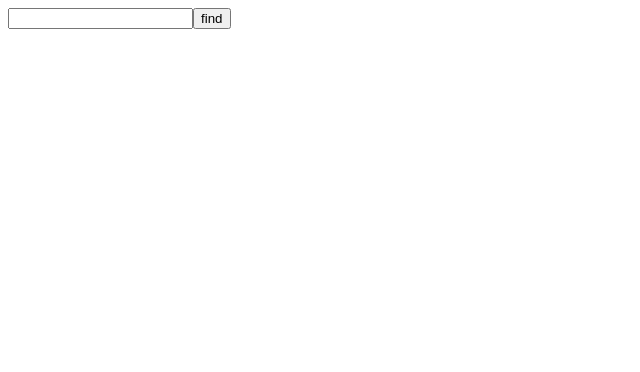
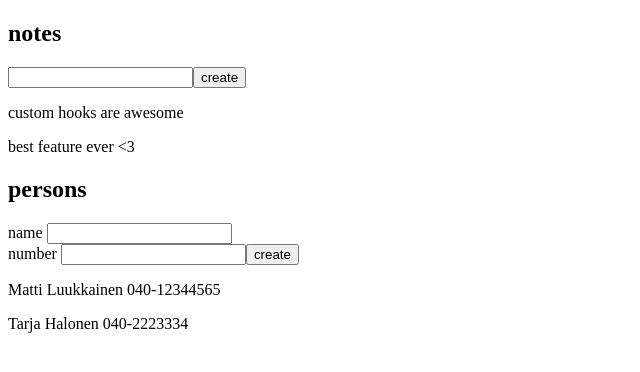
Before and after one commit to DagnaSchmidt/Full-Stack-Open-2023-part6, a React (Create React App) app: page / in a window 1280 px wide. Shown: the top 372 px of the page, without its empty margins (0-640 px from the left). Built offline with nearby package versions, Linux system fonts and the light colour scheme; data requests are answered from the project's data file.

Commit message:
part7 7.8

```diff
--- a/db.json
+++ b/db.json
@@ -50,5 +50,27 @@
       "id": "86608",
       "votes": 0
     }
+  ],
+  "notes": [
+    {
+      "id": 1,
+      "content": "custom hooks are awesome"
+    },
+    {
+      "id": 2,
+      "content": "best feature ever <3"
+    }
+  ],
+  "persons": [
+    {
+      "id": 1,
+      "name": "Matti Luukkainen",
+      "number": "040-12344565"
+    },
+    {
+      "id": 2,
+      "name": "Tarja Halonen",
+      "number": "040-2223334"
+    }
   ]
 }
--- a/src/index.js
+++ b/src/index.js
@@ -59,5 +59,9 @@ import ReactDOM from 'react-dom/client';
 // ReactDOM.createRoot(document.getElementById('root')).render(<BrowserRouter><App /></BrowserRouter>);
 
 //COUNTRIES
-import App from './countries/App';
+// import App from './countries/App';
+// ReactDOM.createRoot(document.getElementById('root')).render(<App />);
+
+//NOTES AND PERSONS
+import App from './notes-and-persons/App';
 ReactDOM.createRoot(document.getElementById('root')).render(<App />);
--- /dev/null
+++ b/src/notes-and-persons/App.js
@@ -0,0 +1,91 @@
+import { useState, useEffect } from 'react';
+import axios from 'axios';
+
+const useField = (type) => {
+  const [value, setValue] = useState('')
+
+  const onChange = (event) => {
+    setValue(event.target.value)
+  }
+
+  return {
+    type,
+    value,
+    onChange
+  }
+}
+
+const useResource = (baseUrl) => {
+  const [resources, setResources] = useState([]);
+
+  const getData = (baseUrl) => {
+    axios.get(baseUrl)
+        .then(response => {
+            const data = response.data;
+            setResources(data);
+        })
+  }
+
+  useEffect(() => {
+    getData(baseUrl);
+    // eslint-disable-next-line
+  }, []);
+
+  const create = (newObject) => {
+    axios.post(baseUrl, newObject)
+        .then(response => {
+            getData(baseUrl);
+        });
+  }
+
+  const service = {
+    create
+  }
+
+  return [
+    resources, service
+  ]
+}
+
+const App = () => {
+  const content = useField('text');
+  const name = useField('text');
+  const number = useField('text');
+
+  const [notes, noteService] = useResource('http://localhost:3001/notes');
+  const [persons, personService] = useResource('http://localhost:3001/persons');
+
+  const handleNoteSubmit = (event) => {
+    event.preventDefault();
+    noteService.create({ content: content.value });
+  }
+
+  const handlePersonSubmit = (event) => {
+    event.preventDefault();
+    personService.create({ name: name.value, number: number.value});
+  }
+
+  console.log(notes);
+  console.log(persons);
+
+  return (
+    <div>
+      <h2>notes</h2>
+      <form onSubmit={handleNoteSubmit}>
+        <input {...content} />
+        <button>create</button>
+      </form>
+      {notes.length !== 0 && notes.map(n => <p key={n.id}>{n.content}</p>)}
+
+      <h2>persons</h2>
+      <form onSubmit={handlePersonSubmit}>
+        name <input {...name} /> <br/>
+        number <input {...number} />
+        <button>create</button>
+      </form>
+      {persons.length !== 0 && persons.map(n => <p key={n.id}>{n.name} {n.number}</p>)}
+    </div>
+  )
+}
+
+export default App;
```
